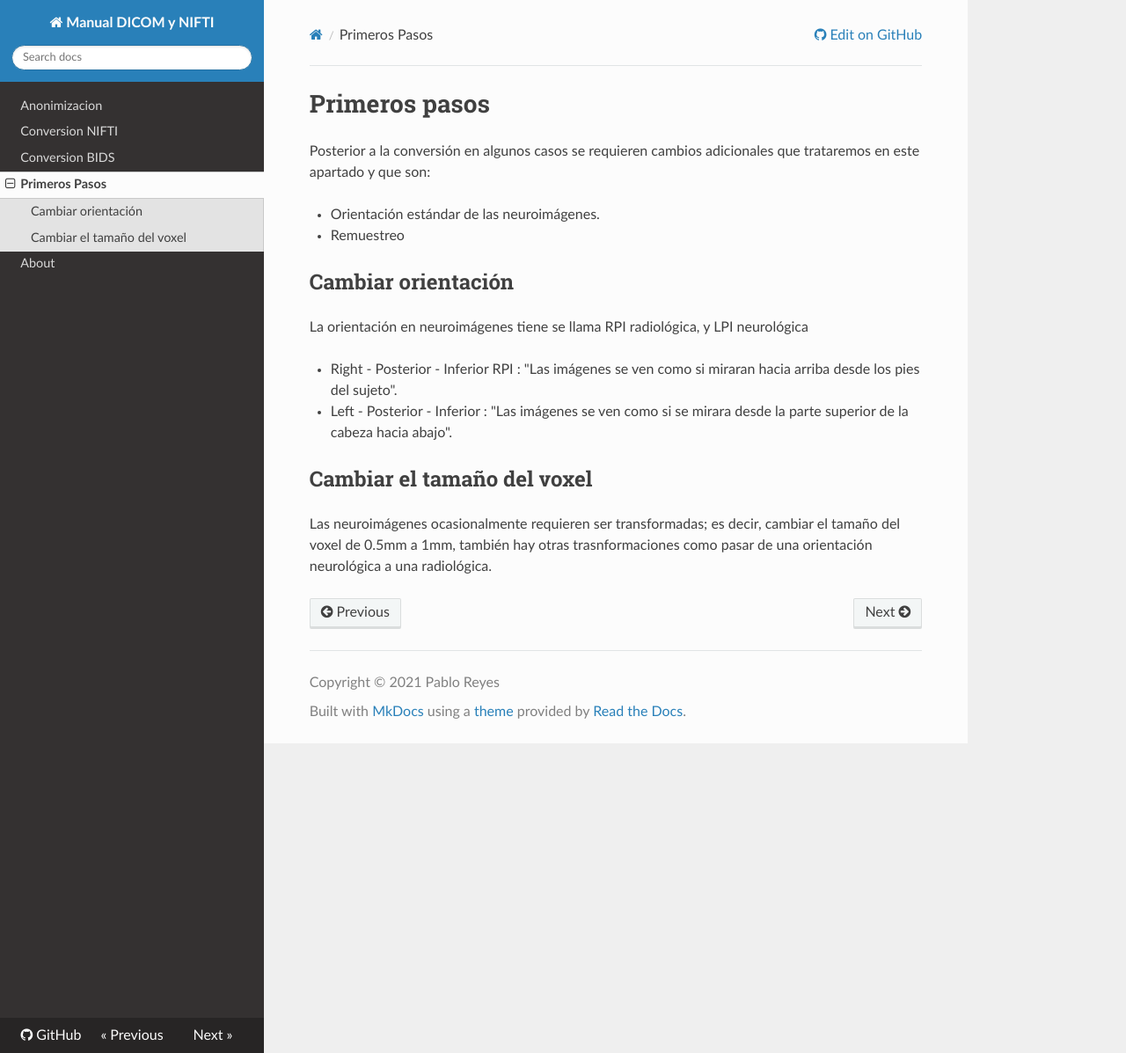
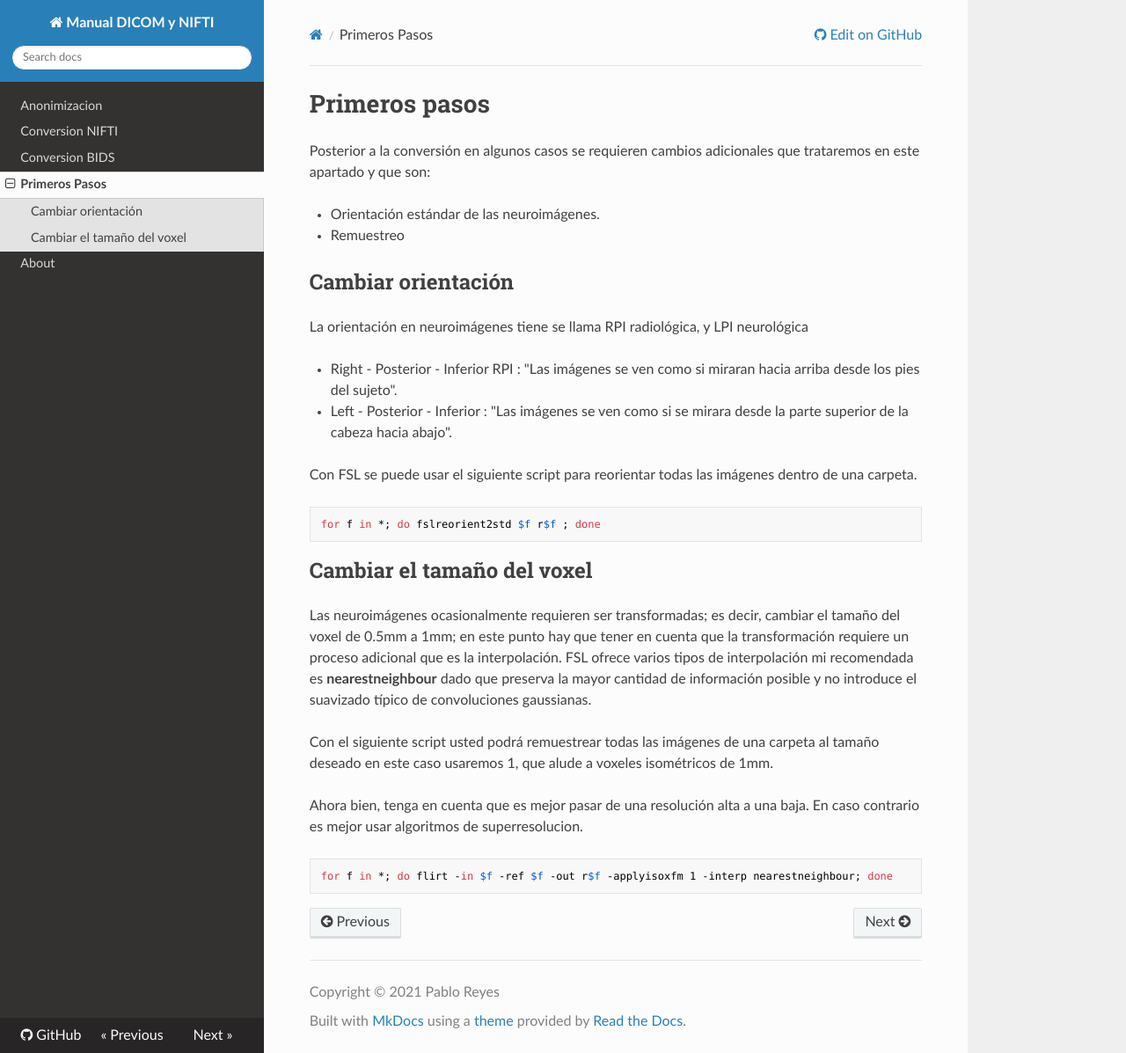
Before and after one commit to pabloreyesg/Scrips-to-MRI, an MkDocs documentation site: the page built from docs/Firststeps.md, in a window 1280 px wide and 1197 px high. Shown: the whole window at 88% size. Built offline with MkDocs 1.6.1, drawn with Linux system fonts in a browser that asks for light colours; nearby versions of some CDN libraries.

Commit message:
Update Firststeps.md

````diff
--- a/docs/Firststeps.md
+++ b/docs/Firststeps.md
@@ -10,5 +10,20 @@ La orientación en neuroimágenes tiene se llama RPI radiológica, y LPI neurol
  - Right - Posterior - Inferior RPI : "Las imágenes se ven como si miraran hacia arriba desde los pies del sujeto".
  - Left - Posterior - Inferior : "Las imágenes se ven como si se mirara desde la parte superior de la cabeza hacia abajo".
 
+Con FSL se puede usar el siguiente script para reorientar todas las imágenes dentro de una carpeta.
+
+```
+for f in *; do fslreorient2std $f r$f ; done
+```
+
+
 ## Cambiar el tamaño del voxel
-Las neuroimágenes ocasionalmente requieren ser transformadas; es decir, cambiar el tamaño del voxel de 0.5mm a 1mm, también hay otras trasnformaciones como pasar de una orientación neurológica a una radiológica.
+Las neuroimágenes ocasionalmente requieren ser transformadas; es decir, cambiar el tamaño del voxel de 0.5mm a 1mm; en este punto hay que tener en cuenta que la transformación requiere un proceso adicional que es la interpolación. FSL ofrece varios tipos de interpolación mi recomendada es **nearestneighbour** dado que preserva la mayor cantidad de información posible y no introduce el suavizado típico de convoluciones gaussianas.
+
+Con el siguiente script usted podrá remuestrear todas las imágenes de una carpeta al tamaño deseado en este caso usaremos 1, que alude a voxeles isométricos de 1mm.
+
+Ahora bien, tenga en cuenta que es mejor pasar de una resolución alta a una baja. En caso contrario es mejor usar algoritmos de superresolucion.
+
+```
+for f in *; do flirt -in $f -ref $f -out r$f -applyisoxfm 1 -interp nearestneighbour; done
+```
````
